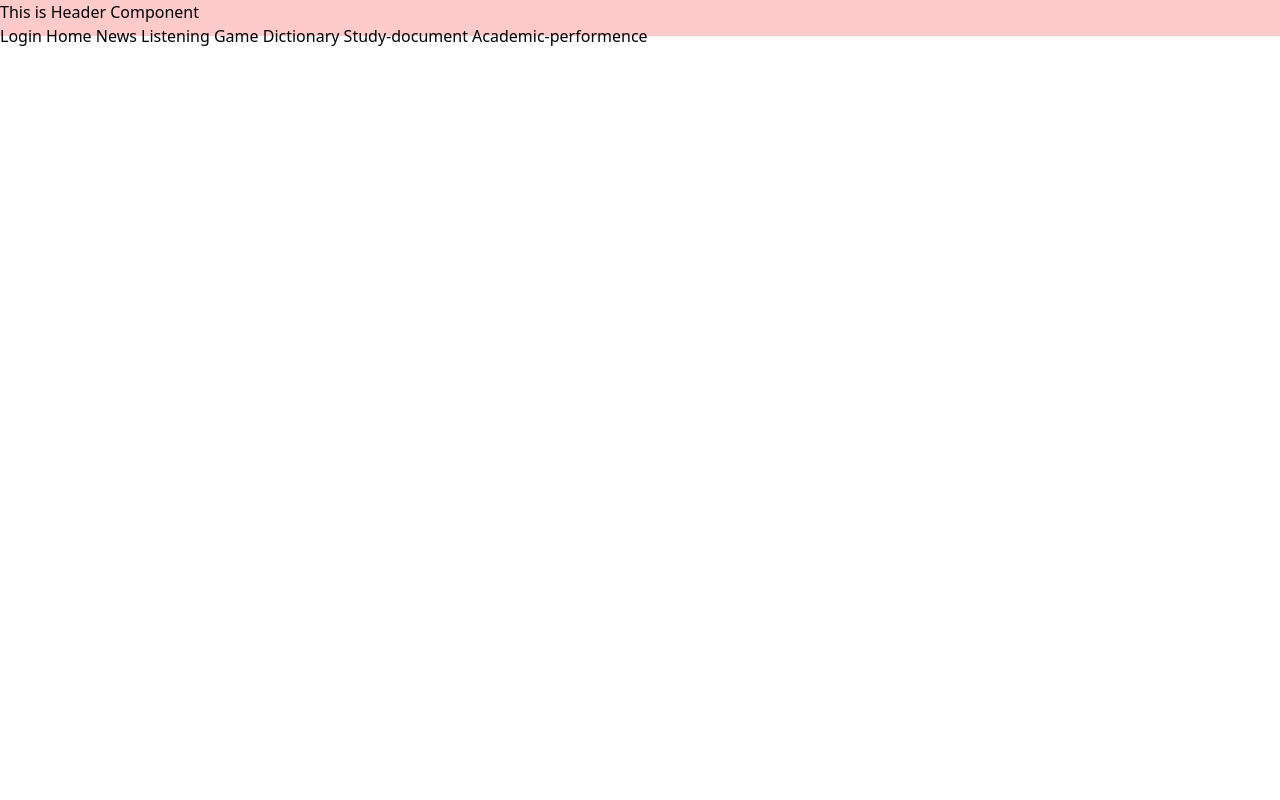
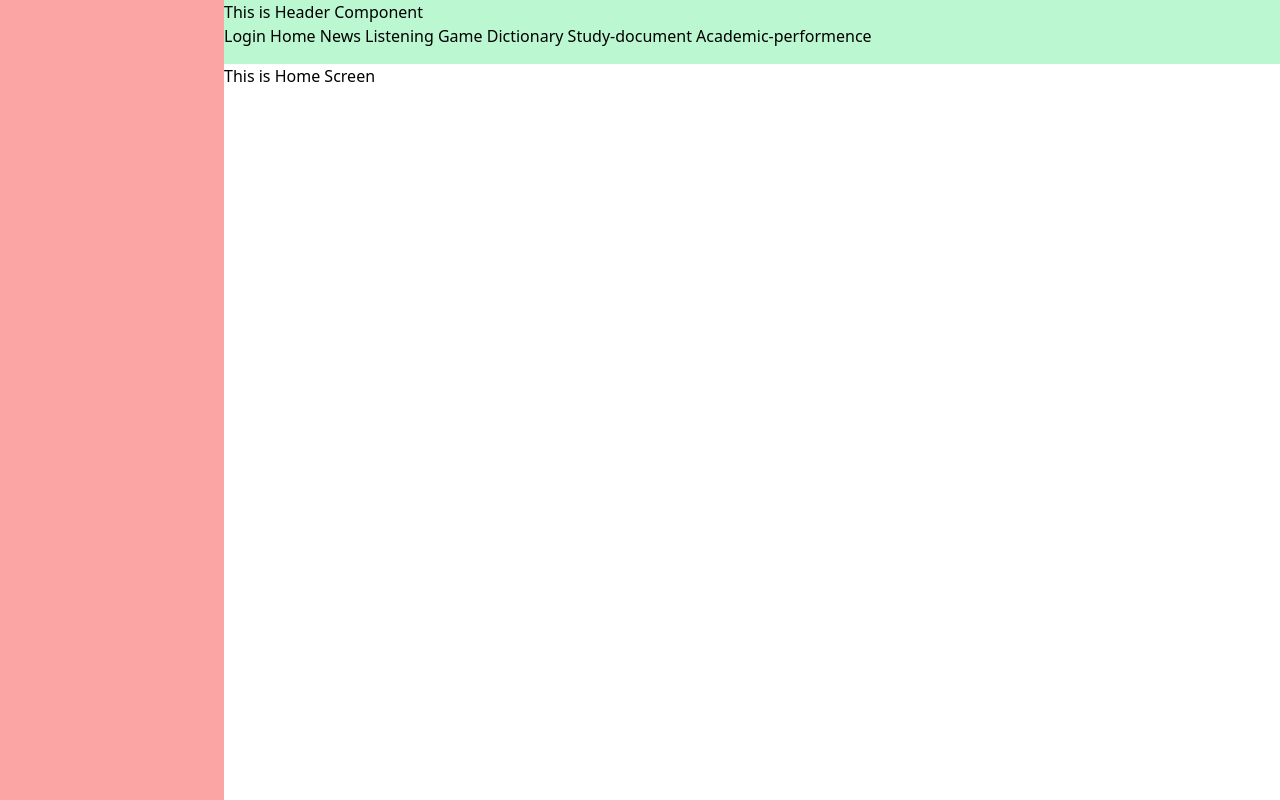
Before and after one commit to Bao-Tien/learn-language, a React (Vite) app: page / in a window 1280 px wide. Built offline with nearby package versions, Linux system fonts and the light colour scheme.

Commit message:
finish MainLayout

```diff
--- a/package.json
+++ b/package.json
@@ -21,6 +21,7 @@
     "@typescript-eslint/eslint-plugin": "^5.26.0",
     "@typescript-eslint/parser": "^5.26.0",
     "@vitejs/plugin-react": "^2.1.0",
+    "classnames": "^2.3.2",
     "eslint": "^8.16.0",
     "eslint-config-prettier": "^8.5.0",
     "eslint-plugin-import": "^2.26.0",
--- a/src/components/Header/index.tsx
+++ b/src/components/Header/index.tsx
@@ -2,7 +2,7 @@ import { Link } from 'react-router-dom'
 
 export function HeaderComponent() {
   return (
-    <div className='absolute top-0 left-0 w-screen h-9 bg-red-200 '>
+    <div>
       <div>This is Header Component</div>
       <Link to='/login'> Login </Link>
       <Link to='/'> Home </Link>
--- a/src/layouts/MainLayout.tsx
+++ b/src/layouts/MainLayout.tsx
@@ -1,14 +1,31 @@
 import { HeaderComponent } from '~components/Header'
+import classNames from 'classnames'
 
 interface IMainLayoutProps {
   children?: React.ReactNode
 }
 
 export function MainLayout(props: IMainLayoutProps) {
+  const headerClassNames = 'left-[4.5rem] w-[calc(100vw-4.5rem)]'
+  const headerLgClassNames = 'lg:left-[14rem] lg:w-[calc(100vw-14rem)]'
   return (
     <>
-      <HeaderComponent />
-      <div className='pt-2'>{props.children}</div>
+      {/* Header */}
+      <div
+        className={classNames(
+          'fixed top-0 h-16 bg-green-200',
+          headerClassNames,
+          headerLgClassNames,
+        )}
+      >
+        <HeaderComponent />
+      </div>
+
+      {/* Sidebar */}
+      <div className='fixed top-0 left-0 w-[4.5rem] lg:w-[14rem] h-screen bg-red-300'></div>
+
+      {/* Main content */}
+      <div className='pt-16 pl-[4.5rem] lg:pl-[14rem]'>{props.children}</div>
     </>
   )
 }
```
Also changed, not shown: 1 other file (tests, documents, lock files or other folders).
